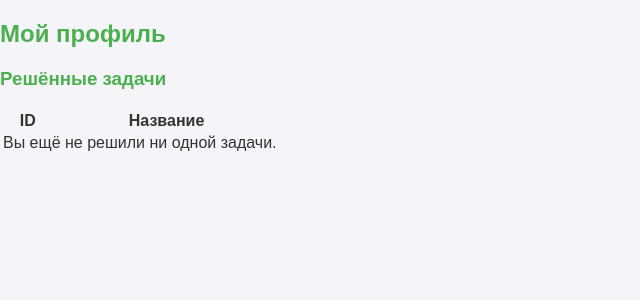
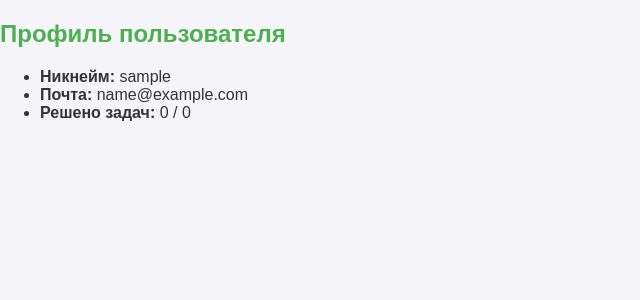
Before and after one commit to Dreksen/FlaskProject1, a Flask app: page /profile/ in a window 1280 px wide. Shown: the part 38-338 px from the top of the page, without its empty margins (0-640 px from the left). Run offline with Flask 3, Linux system fonts and the light colour scheme; the visitor is signed in with stand-in values (Sample User, id 1); data that the repository does not hold is empty.

Commit message:
editprofile

```diff
--- a/app/routes/profile/profile.py
+++ b/app/routes/profile/profile.py
@@ -4,13 +4,22 @@ from flask_login import login_required, current_user
 
 bp = Blueprint("profile", __name__, url_prefix="/profile", template_folder="templates/profile")
 
+
 @bp.route("/", methods=["GET"])
 @login_required
 def profile():
-    """Отображает профиль пользователя и список решённых им задач"""
-    solved_tasks = UserTask.query.filter_by(user_id=current_user.id, solved=True).all()
-    return render_template("profile.html", solved_tasks=solved_tasks)
+    """Отображает профиль пользователя."""
+    # Получаем текущего пользователя
+    user = current_user
 
+    # Получаем количество решённых задач
+    solved_tasks_count = UserTask.query.filter_by(user_id=user.id, solved=True).count()
+
+    # Получаем общее количество задач
+    total_tasks_count = Task.query.count()
+
+    return render_template("profile.html", user=user, solved_tasks_count=solved_tasks_count,
+                           total_tasks_count=total_tasks_count)
 
 @bp.route("/ranking", methods=["GET"])
 def ranking():
--- a/app/routes/profile/templates/profile/profile.html
+++ b/app/routes/profile/templates/profile/profile.html
@@ -1,27 +1,13 @@
 {% extends "base.html" %}
-{% block title %}Мой профиль{% endblock %}
+
 {% block content %}
-<h2>Мой профиль</h2>
+<div class="profile-container">
+    <h2>Профиль пользователя</h2>
+    <ul>
+        <li><strong>Никнейм:</strong> {{ user.username }}</li>
+        <li><strong>Почта:</strong> {{ user.email }}</li>
+        <li><strong>Решено задач:</strong> {{ solved_tasks_count }} / {{ total_tasks_count }}</li>
+    </ul>
+</div>
 
-<h3>Решённые задачи</h3>
-<table>
-    <thead>
-        <tr>
-            <th>ID</th>
-            <th>Название</th>
-        </tr>
-    </thead>
-    <tbody>
-        {% for task in solved_tasks %}
-        <tr>
-            <td>{{ task.task_id }}</td>
-            <td>{{ task.task.title }}</td>
-        </tr>
-        {% else %}
-        <tr>
-            <td colspan="2">Вы ещё не решили ни одной задачи.</td>
-        </tr>
-        {% endfor %}
-    </tbody>
-</table>
 {% endblock %}
--- a/solution_log.txt
+++ b/solution_log.txt
@@ -103,3 +103,4 @@
 2024-11-24 21:52:40,598 - INFO - Тест 1: Ввод: 2
 3, Полученный результат: 8, Ожидаемый ответ: 8
 2024-11-24 21:52:40,598 - INFO - Все тесты пройдены успешно!
+2024-11-24 21:57:35,015 - INFO - Все тесты пройдены успешно!
```
